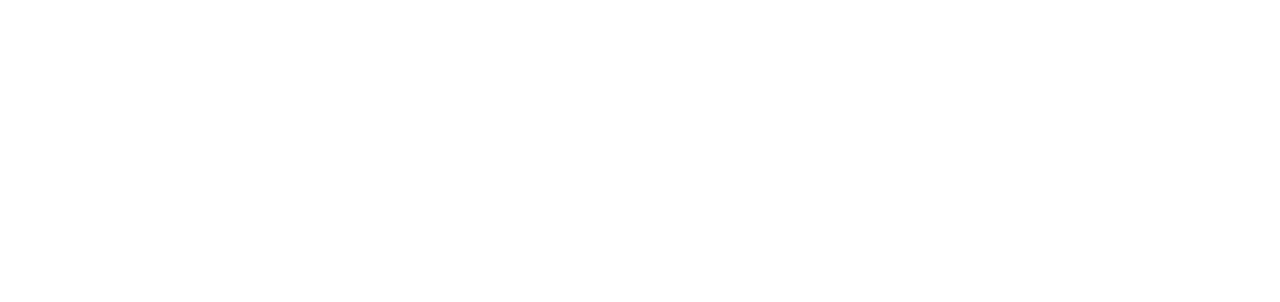
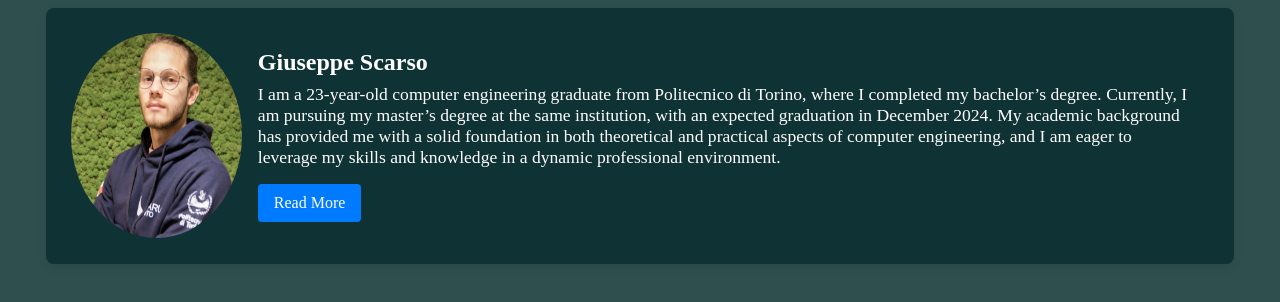
Before and after one commit to peppe-sc/peppe-sc.github.io, a plain HTML site: page index.html in a window 1280 px wide. Drawn offline with Linux system fonts and the light colour scheme.

Commit message:
Initial commit

```diff
--- a/index.html
+++ b/index.html
@@ -4,9 +4,22 @@
     <meta charset="UTF-8">
     <meta http-equiv="X-UA-Compatible" content="IE=edge">
     <meta name="viewport" content="width=device-width, initial-scale=1.0">
-    <title>MyWebpage</title>
+    <title>Giuseppe Scarso</title>
+    <link rel="stylesheet" href="style.css">
 </head>
 <body>
+    <div class="main">
+        <div class="card">
+            <img src="img/IT_Scarso_Giuseppe_Lateral-2-1024x1024.jpg" alt="Card Image" class="card-image">
+            <div class="card-content">
+                <h2 class="card-title">Giuseppe Scarso</h2>
+                <p class="card-text">I am a 23-year-old computer engineering graduate from Politecnico di Torino, where I completed my bachelor’s degree. Currently, I am pursuing my master’s degree at the same institution, with an expected graduation in December 2024. My academic background has provided me with a solid foundation in both theoretical and practical aspects of computer engineering, and I am eager to leverage my skills and knowledge in a dynamic professional environment.</p>
+                <a href="#" class="card-button">Read More</a>
+            </div>
+        </div>
+    </div>
+
+
 
 </body>
 </html>
--- /dev/null
+++ b/style.css
@@ -0,0 +1,63 @@
+body{
+    background-color:darkslategrey;
+}
+
+.main{
+
+    display: flex;
+
+    justify-content: center;
+
+    margin: 0;
+}
+
+
+
+.card {
+    width: 90%;
+
+    border-radius: 8px;
+    display: flex;
+    justify-content: center;
+    align-content: center;
+    overflow: hidden;
+    box-shadow: 0 4px 8px rgba(0, 0, 0, 0.1);
+    background-color: #0f3234;
+    padding: 2%;
+}
+
+.card-image {
+    width: 15%;
+    height: auto;
+    border-radius: 50%;
+}
+
+.card-content {
+    padding: 16px;
+}
+
+.card-title {
+    font-size: 1.5em;
+    margin: 0 0 8px;
+    color: #ffffff;
+}
+
+.card-text {
+    font-size: 1.1em;
+    color: #ffffff;
+    margin: 0 0 16px;
+}
+
+.card-button {
+    display: inline-block;
+    padding: 10px 16px;
+    background-color: #007BFF;
+    color: white;
+    text-decoration: none;
+    border-radius: 4px;
+    transition: background-color 0.2s;
+}
+
+.card-button:hover {
+    background-color: #0056b3;
+}
```
Also changed, not shown: img/IT_Scarso_Giuseppe_Lateral-2-1024x1024.jpg (added), script.js (added).
